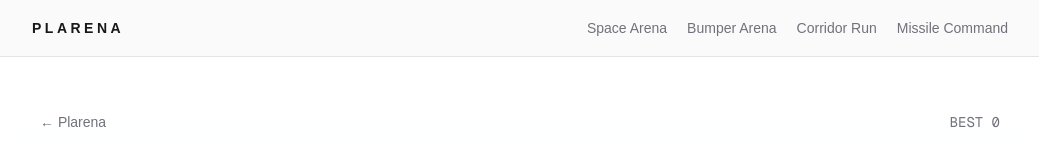
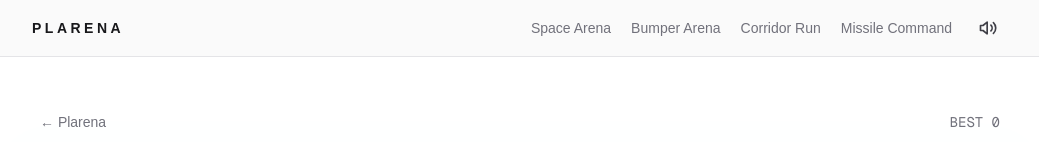
Before and after one commit to ayushkpai/plarena, a Next.js app: page /games/space-arena in a window 1280 px wide. Shown: the top 142 px of the page, without its empty margins (120-1159 px from the left). Built offline with nearby package versions, Linux system fonts and the light colour scheme.

Commit message:
Add sound effects and mute toggle

```diff
--- a/src/components/header.tsx
+++ b/src/components/header.tsx
@@ -2,7 +2,8 @@
 
 import Link from "next/link";
 import { usePathname } from "next/navigation";
-import { useEffect, useRef, useState } from "react";
+import { useEffect, useRef, useState, useSyncExternalStore } from "react";
+import { getMutedServerSnapshot, readMuted, setMuted, subscribeMuted } from "@/lib/sound";
 
 const navLinks = [
   { href: "/games/space-arena", name: "Space Arena" },
@@ -16,6 +17,7 @@ export function Header() {
   const [open, setOpen] = useState(false);
   const [hidden, setHidden] = useState(false);
   const lastY = useRef(0);
+  const muted = useSyncExternalStore(subscribeMuted, readMuted, getMutedServerSnapshot);
 
   useEffect(() => {
     lastY.current = window.scrollY;
@@ -48,7 +50,8 @@ export function Header() {
             PLARENA
           </Link>
 
-          <nav className="hidden items-center gap-5 text-sm font-medium text-zinc-500 md:flex dark:text-zinc-400">
+          <div className="flex items-center gap-1">
+            <nav className="hidden items-center gap-5 pr-3 text-sm font-medium text-zinc-500 md:flex dark:text-zinc-400">
               {navLinks.map((link) => (
                 <Link
                   key={link.href}
@@ -59,6 +62,31 @@ export function Header() {
                 </Link>
               ))}
             </nav>
+
+            <button
+              type="button"
+              aria-label={muted ? "Unmute sound" : "Mute sound"}
+              aria-pressed={muted}
+              onClick={() => setMuted(!muted)}
+              className="grid h-10 w-10 place-items-center rounded-md text-zinc-700 transition-colors hover:bg-zinc-100 dark:text-zinc-300 dark:hover:bg-zinc-900"
+            >
+              <svg
+                viewBox="0 0 24 24"
+                fill="none"
+                stroke="currentColor"
+                strokeWidth="2"
+                strokeLinecap="round"
+                strokeLinejoin="round"
+                className="h-5 w-5"
+              >
+                <path d="M11 5 6 9H3v6h3l5 4V5z" />
+                {muted ? (
+                  <path d="M22 9l-6 6M16 9l6 6" />
+                ) : (
+                  <path d="M15.5 8.5a5 5 0 0 1 0 7M18.5 5.5a9 9 0 0 1 0 13" />
+                )}
+              </svg>
+            </button>
 
             <button
               type="button"
@@ -77,6 +105,7 @@ export function Header() {
                 </svg>
               )}
             </button>
+          </div>
         </div>
       </header>
 
--- a/src/game/corridor-run.tsx
+++ b/src/game/corridor-run.tsx
@@ -2,6 +2,7 @@
 
 import Link from "next/link";
 import { useCallback, useEffect, useRef, useState, useSyncExternalStore } from "react";
+import { sfx } from "@/lib/sound";
 
 type Phase = "menu" | "playing" | "paused" | "over";
 type Result = "crash" | "finish" | null;
@@ -163,6 +164,7 @@ export default function CorridorRun() {
     setResult(null);
     setTimeMs(0);
     setPhaseBoth("playing");
+    sfx.start();
   }, [setPhaseBoth]);
 
   const finish = useCallback(
@@ -174,6 +176,8 @@ export default function CorridorRun() {
         writeBest(ms);
       }
       setPhaseBoth("over");
+      if (r === "finish") sfx.win();
+      else sfx.crash();
     },
     [setPhaseBoth],
   );
--- a/src/game/space-arena.tsx
+++ b/src/game/space-arena.tsx
@@ -2,6 +2,7 @@
 
 import Link from "next/link";
 import { useCallback, useEffect, useRef, useState, useSyncExternalStore } from "react";
+import { sfx } from "@/lib/sound";
 
 type Phase = "menu" | "playing" | "paused" | "gameover";
 
@@ -248,6 +249,7 @@ export default function SpaceArena() {
     gameRef.current = makeState();
     setFinalScore(0);
     setPhaseBoth("playing");
+    sfx.start();
   }, [setPhaseBoth]);
 
   const endGame = useCallback(() => {
@@ -257,6 +259,7 @@ export default function SpaceArena() {
     setFinalScore(score);
     if (score > readBest()) writeBest(score);
     setPhaseBoth("gameover");
+    sfx.lose();
   }, [setPhaseBoth]);
 
   useEffect(() => {
@@ -615,9 +618,11 @@ function update(
       a.vy *= -0.6;
       if (s.lives <= 0) {
         burst(g.particles, s.x, s.y, 60, ["#67e8f9", "#818cf8", "#ffffff"], 420);
+        sfx.explode();
         onDeath();
         return;
       }
+      sfx.hit();
     }
   }
 
@@ -628,6 +633,7 @@ function update(
       g.orbs.splice(i, 1);
       g.orbTimer = 0.5;
       g.score += 25;
+      sfx.pickup();
       burst(g.particles, o.x, o.y, 16, ["#67e8f9", "#a5f3fc", "#ffffff"], 220);
     }
   }
--- /dev/null
+++ b/src/lib/sound.ts
@@ -0,0 +1,202 @@
+const MUTED_KEY = "plarena.muted";
+
+let ctx: AudioContext | null = null;
+let masterGain: GainNode | null = null;
+
+let mutedCache = false;
+let mutedLoaded = false;
+const mutedListeners = new Set<() => void>();
+
+function loadMuted(): boolean {
+  if (typeof window === "undefined") return false;
+  try {
+    return window.localStorage.getItem(MUTED_KEY) === "1";
+  } catch {
+    return false;
+  }
+}
+
+export function subscribeMuted(cb: () => void) {
+  mutedListeners.add(cb);
+  return () => mutedListeners.delete(cb);
+}
+
+export function readMuted(): boolean {
+  if (!mutedLoaded && typeof window !== "undefined") {
+    mutedLoaded = true;
+    mutedCache = loadMuted();
+  }
+  return mutedCache;
+}
+
+export function getMutedServerSnapshot(): boolean {
+  return false;
+}
+
+export function setMuted(v: boolean): void {
+  mutedCache = v;
+  mutedLoaded = true;
+  if (typeof window !== "undefined") {
+    try {
+      window.localStorage.setItem(MUTED_KEY, v ? "1" : "0");
+    } catch {
+      /* ignore */
+    }
+  }
+  mutedListeners.forEach((listener) => listener());
+}
+
+function ensureContext(): AudioContext | null {
+  if (typeof window === "undefined") return null;
+  if (!ctx) {
+    const AC: typeof AudioContext | undefined =
+      window.AudioContext ||
+      (window as unknown as { webkitAudioContext?: typeof AudioContext })
+        .webkitAudioContext;
+    if (!AC) return null;
+    try {
+      ctx = new AC();
+      masterGain = ctx.createGain();
+      masterGain.gain.value = 0.4;
+      masterGain.connect(ctx.destination);
+    } catch {
+      return null;
+    }
+  }
+  if (ctx.state === "suspended") void ctx.resume();
+  return ctx;
+}
+
+type ToneOpts = {
+  freq: number;
+  type?: OscillatorType;
+  duration?: number;
+  gain?: number;
+  delay?: number;
+  sweepTo?: number;
+  attack?: number;
+};
+
+function tone(o: ToneOpts) {
+  if (readMuted()) return;
+  const c = ensureContext();
+  if (!c || !masterGain) return;
+  const t = c.currentTime + (o.delay ?? 0);
+  const duration = o.duration ?? 0.15;
+  const attack = o.attack ?? 0.005;
+  const peak = o.gain ?? 0.25;
+
+  const osc = c.createOscillator();
+  osc.type = o.type ?? "square";
+  osc.frequency.setValueAtTime(o.freq, t);
+  if (o.sweepTo) {
+    osc.frequency.exponentialRampToValueAtTime(Math.max(1, o.sweepTo), t + duration);
+  }
+
+  const g = c.createGain();
+  g.gain.setValueAtTime(0, t);
+  g.gain.linearRampToValueAtTime(peak, t + attack);
+  g.gain.exponentialRampToValueAtTime(0.0001, t + duration);
+
+  osc.connect(g);
+  g.connect(masterGain);
+  osc.start(t);
+  osc.stop(t + duration + 0.02);
+}
+
+function noise(o: {
+  duration?: number;
+  gain?: number;
+  delay?: number;
+  lowpass?: number;
+  sweepTo?: number;
+}) {
+  if (readMuted()) return;
+  const c = ensureContext();
+  if (!c || !masterGain) return;
+  const t = c.currentTime + (o.delay ?? 0);
+  const duration = o.duration ?? 0.25;
+  const peak = o.gain ?? 0.3;
+
+  const frames = Math.max(1, Math.floor(c.sampleRate * duration));
+  const buffer = c.createBuffer(1, frames, c.sampleRate);
+  const data = buffer.getChannelData(0);
+  for (let i = 0; i < frames; i++) data[i] = Math.random() * 2 - 1;
+
+  const src = c.createBufferSource();
+  src.buffer = buffer;
+
+  const g = c.createGain();
+  g.gain.setValueAtTime(peak, t);
+  g.gain.exponentialRampToValueAtTime(0.0001, t + duration);
+
+  if (o.lowpass) {
+    const filter = c.createBiquadFilter();
+    filter.type = "lowpass";
+    filter.frequency.setValueAtTime(o.lowpass, t);
+    if (o.sweepTo) {
+      filter.frequency.exponentialRampToValueAtTime(
+        Math.max(20, o.sweepTo),
+        t + duration,
+      );
+    }
+    src.connect(filter);
+    filter.connect(g);
+  } else {
+    src.connect(g);
+  }
+  g.connect(masterGain);
+  src.start(t);
+}
+
+export const sfx = {
+  click() {
+    tone({ freq: 620, type: "square", duration: 0.05, gain: 0.16 });
+  },
+  start() {
+    tone({ freq: 440, type: "square", duration: 0.07, gain: 0.2 });
+    tone({ freq: 660, type: "square", duration: 0.07, gain: 0.2, delay: 0.06 });
+    tone({ freq: 880, type: "square", duration: 0.1, gain: 0.2, delay: 0.12 });
+  },
+  go() {
+    tone({ freq: 880, type: "square", duration: 0.18, gain: 0.22 });
+    tone({ freq: 1320, type: "square", duration: 0.12, gain: 0.14, delay: 0.05 });
+  },
+  pickup() {
+    tone({ freq: 720, type: "square", duration: 0.08, gain: 0.2, sweepTo: 1080 });
+  },
+  shoot() {
+    tone({ freq: 520, type: "sawtooth", duration: 0.12, gain: 0.18, sweepTo: 180 });
+  },
+  explode() {
+    noise({ duration: 0.4, gain: 0.3, lowpass: 1200, sweepTo: 200 });
+    tone({ freq: 200, type: "triangle", duration: 0.35, gain: 0.2, sweepTo: 40 });
+  },
+  hit() {
+    tone({ freq: 220, type: "square", duration: 0.14, gain: 0.25, sweepTo: 90 });
+    noise({ duration: 0.18, gain: 0.18, lowpass: 800 });
+  },
+  bump(strength: number) {
+    const s = Math.min(1, strength / 500);
+    tone({ freq: 180 + 420 * s, type: "triangle", duration: 0.09, gain: 0.12 + 0.2 * s });
+  },
+  crash() {
+    noise({ duration: 0.5, gain: 0.4, lowpass: 900, sweepTo: 150 });
+    tone({ freq: 140, type: "sawtooth", duration: 0.4, gain: 0.28, sweepTo: 40 });
+  },
+  win() {
+    [523, 659, 784, 1046].forEach((f, i) =>
+      tone({ freq: f, type: "square", duration: 0.14, gain: 0.2, delay: i * 0.1 }),
+    );
+  },
+  lose() {
+    [440, 349, 262, 196].forEach((f, i) =>
+      tone({ freq: f, type: "triangle", duration: 0.22, gain: 0.22, delay: i * 0.13 }),
+    );
+  },
+  wave() {
+    [660, 880, 1100].forEach((f, i) =>
+      tone({ freq: f, type: "square", duration: 0.1, gain: 0.2, delay: i * 0.06 }),
+    );
+  },
+};
```
Also changed, not shown: src/game/bumper-arena.tsx (+13 -0 lines), src/game/missile-command.tsx (+8 -0 lines). Lines whose indentation alone changed are shown as unchanged.
